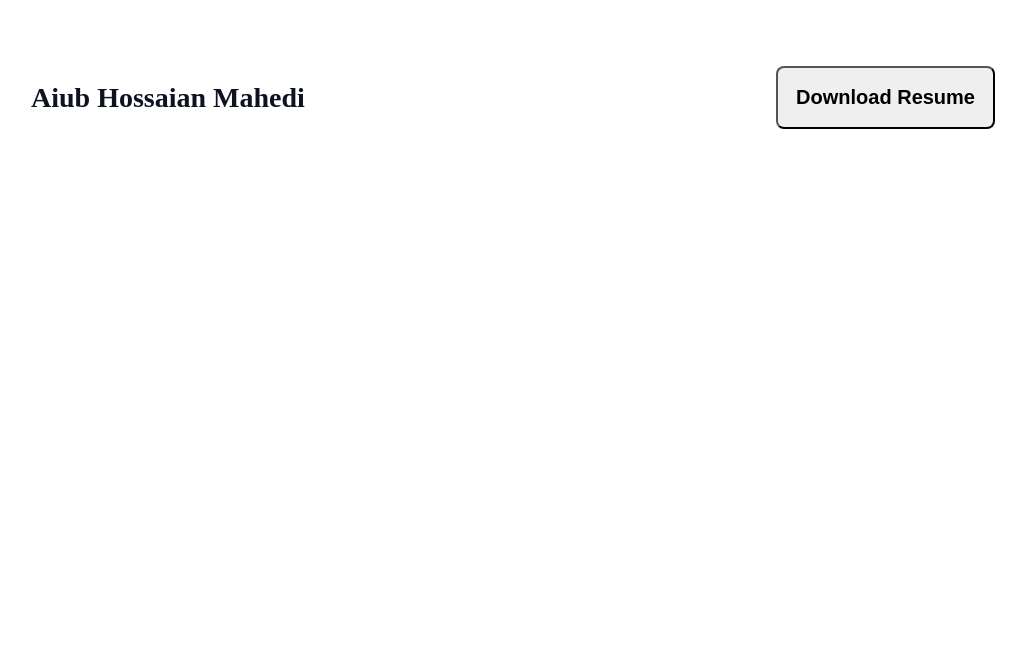
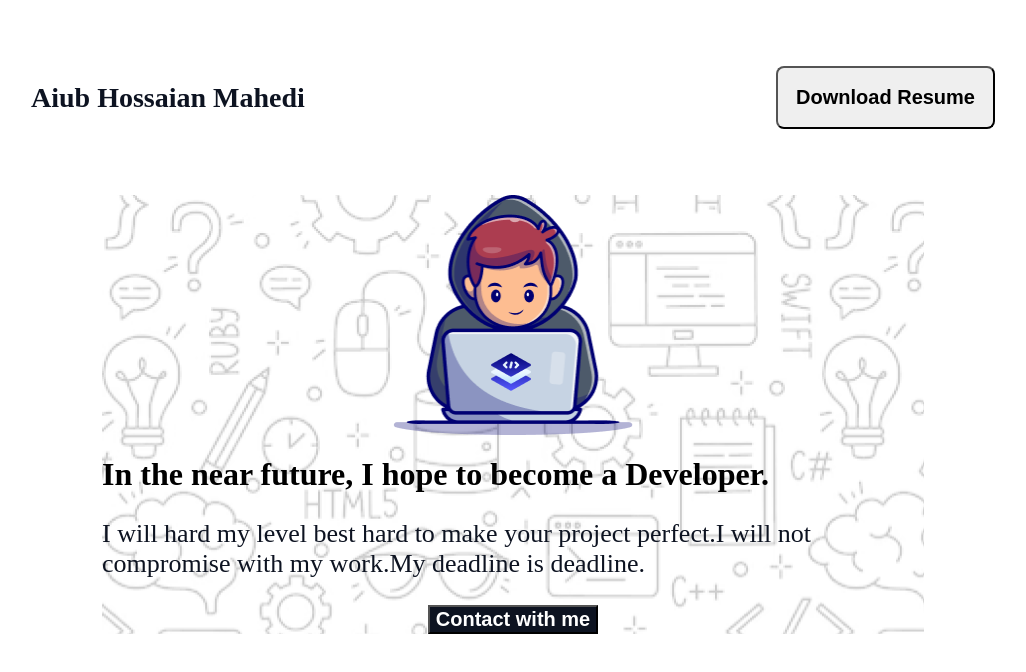
Before and after one commit to Mahadibro/Assignment-1, a plain HTML site: page index.html in a window 1280 px wide. Shown: the whole page, without its empty margins (127-1153 px from the left). Drawn offline with Linux system fonts and the light colour scheme; a web font is replaced by a local one.

Commit message:
banner initial part

```diff
--- a/index.html
+++ b/index.html
@@ -17,6 +17,19 @@
                 <li><a href=""><button class="btn-primary">Download Resume</button></a></li>
             </ul>
         </nav>
+        <div class="banner">
+            <div class="banner-pp">
+                <img class="banner-profile-pic"src="assets/Group.png" alt="">
+            </div>
+
+            <div class="banner-content">
+                <h1>In the near future, I hope to become a Developer.</h1>
+                <p class="banner-description">I will hard my level best hard to make your project perfect.I will not compromise with my work.My deadline is deadline.</p>
+                <button class="button-st">Contact with me</button>
+
+            </div>
+
+        </div>
 
     </header>
     <main>
--- a/styles/style.css
+++ b/styles/style.css
@@ -38,3 +38,47 @@ nav ul li a{
     font-size: 20px;
     color: #0D1321;
 }
+/* Banner-style */
+.banner{
+    max-width: 998px;
+    justify-content: center;
+    margin: 26px 221px 45px 221px;
+    background-image: url('../assets/Hero-bg.png');
+    background-repeat: no-repeat;
+
+}
+.h1{
+    color: #0D1321;
+    font: size 68px;
+    font-weight: bolder;
+}
+.banner-description{
+    font-size: 26px;
+    font-weight: normal;
+    color: #0D1321;
+}
+.banner-profile-pic{
+    width: 240px;
+    height: 240px;
+    display: flex;
+}
+.banner-pp{
+    justify-content: center;
+    margin: auto;
+    max-width: 100%;
+    height: auto;
+    align-items: center;
+    display: flex;
+}
+.button-st{
+    justify-content: center;
+    margin: auto;
+    max-width: 100%;
+    height: auto;
+    align-items: center;
+    display: flex;
+    font-size: 20px;
+    font-weight: 600;
+    color: #FFFFFF;
+    background-color: #0D1321;
+}
```
